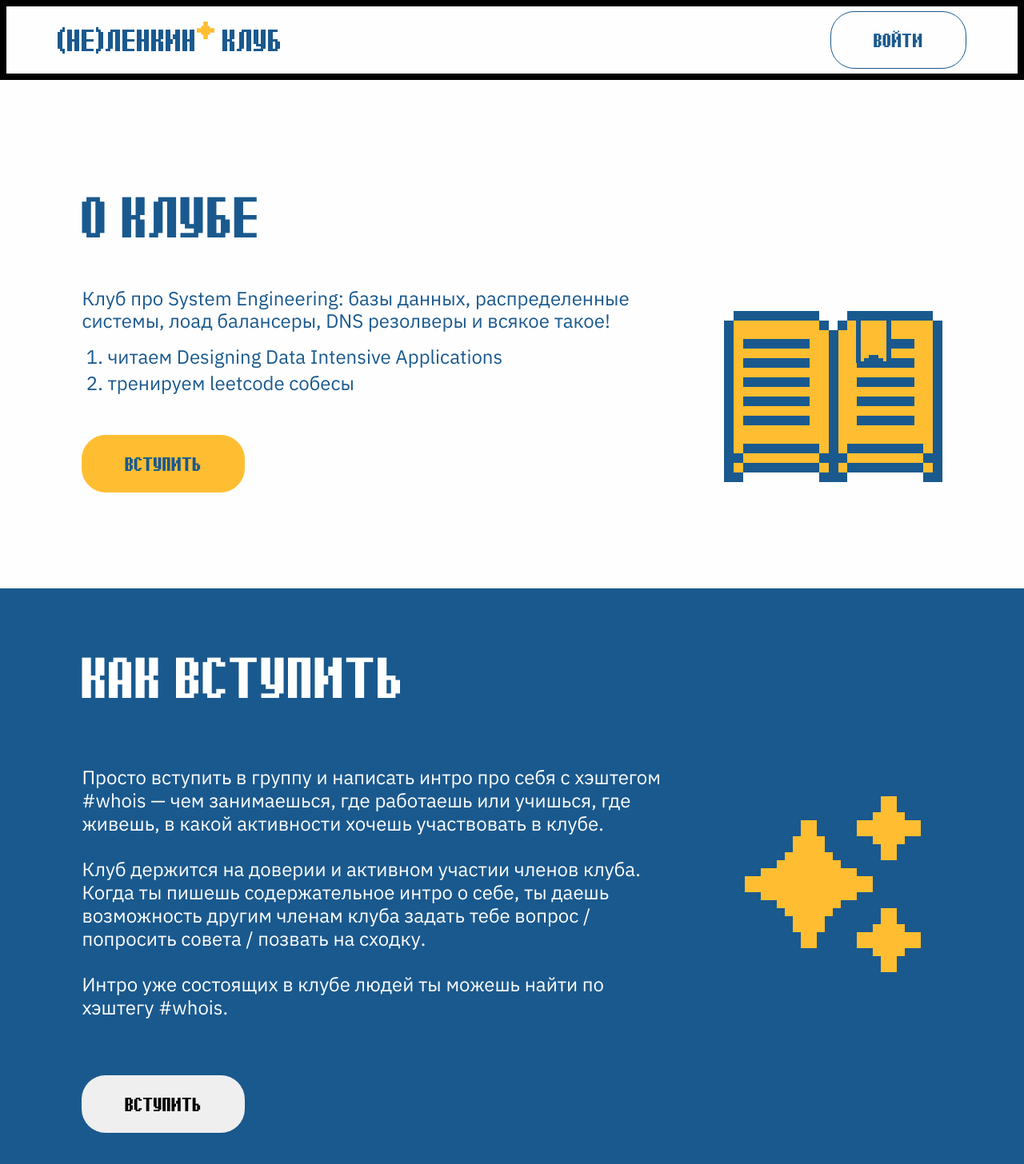
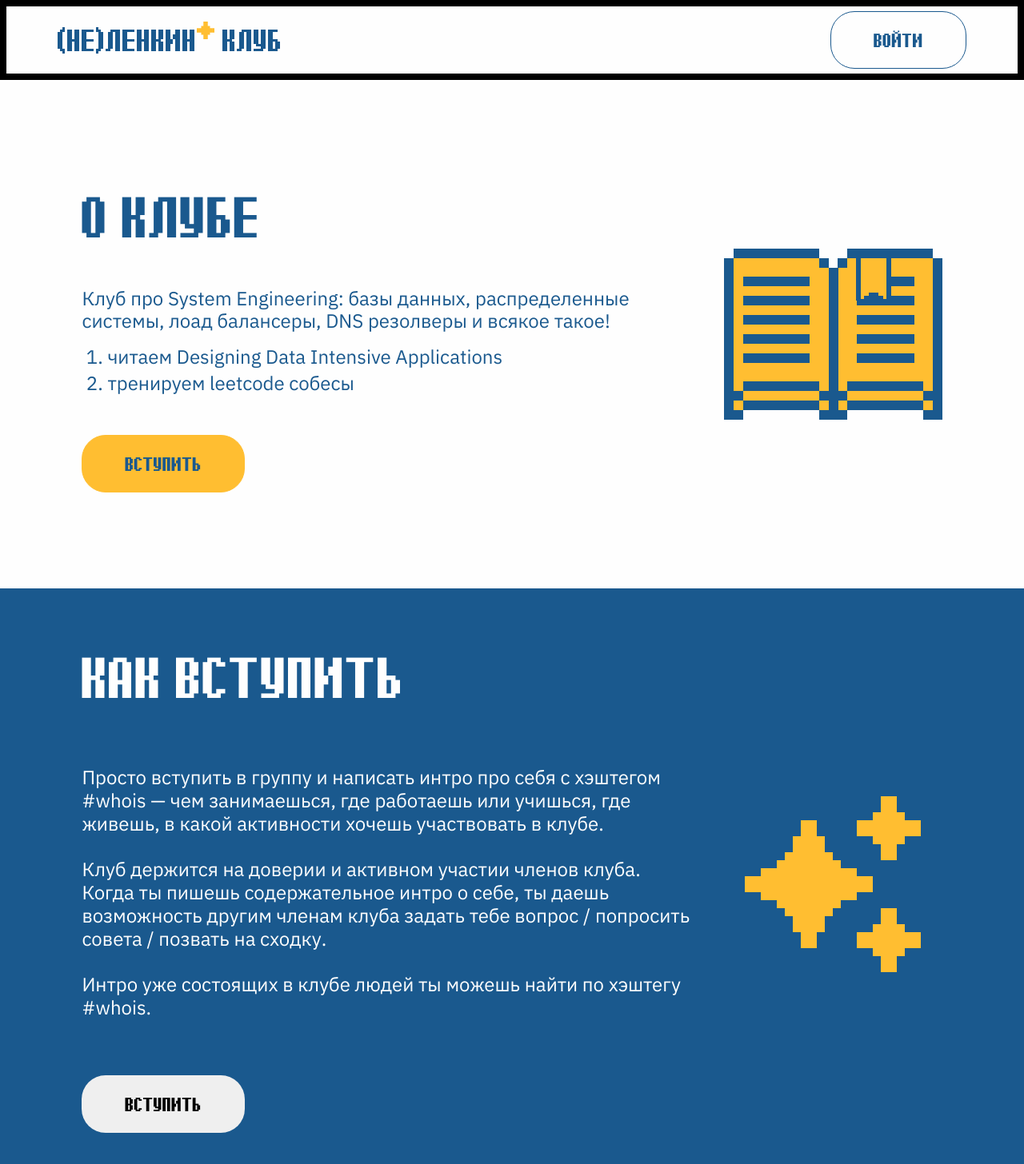
Before and after one commit to LenaAn/nelenkin-frontend, a React (Vite) app: page / in a window 1280 px wide. Shown: the top 1456 px of the page at 80% size. Built offline with nearby package versions, Linux system fonts and the light colour scheme.

Commit message:
make section inner use the same style, get rid of gap

```diff
--- a/src/AboutSection.jsx
+++ b/src/AboutSection.jsx
@@ -3,7 +3,7 @@ import './Section.css'
 function AboutSection() {
     return (
         <section className="section section-about">
-            <div className="container section-about-inner">
+            <div className="container section-inner">
                 <div className="section-text-block">
                     <h1 className="section-title">О клубе</h1>
 
--- a/src/HowToJoinSection.jsx
+++ b/src/HowToJoinSection.jsx
@@ -3,7 +3,7 @@ import './Section.css'
 function HowToJoinSection() {
     return (
         <section className="section section-join">
-            <div className="container section-join-inner">
+            <div className="container section-inner">
                 <div className="section-text-block">
                     <h2 className="section-title section-title--light">Как вступить</h2>
                     <p className="section-description">
--- a/src/Section.css
+++ b/src/Section.css
@@ -6,11 +6,10 @@
     background-color: var(--color-bg);
 }
 
-.section-about-inner {
+.section-inner {
     display: flex;
-    align-items: flex-end;
+    align-items: center;
     justify-content: space-between;
-    gap: 60px;
 }
 
 .section-text-block {
@@ -65,13 +64,6 @@
     padding: 60px 0;
 }
 
-.section-join-inner {
-    display: flex;
-    align-items: center;
-    justify-content: space-between;
-    gap: 60px;
-}
-
 .section-title--light {
     color: var(--color-light);
 }
```
